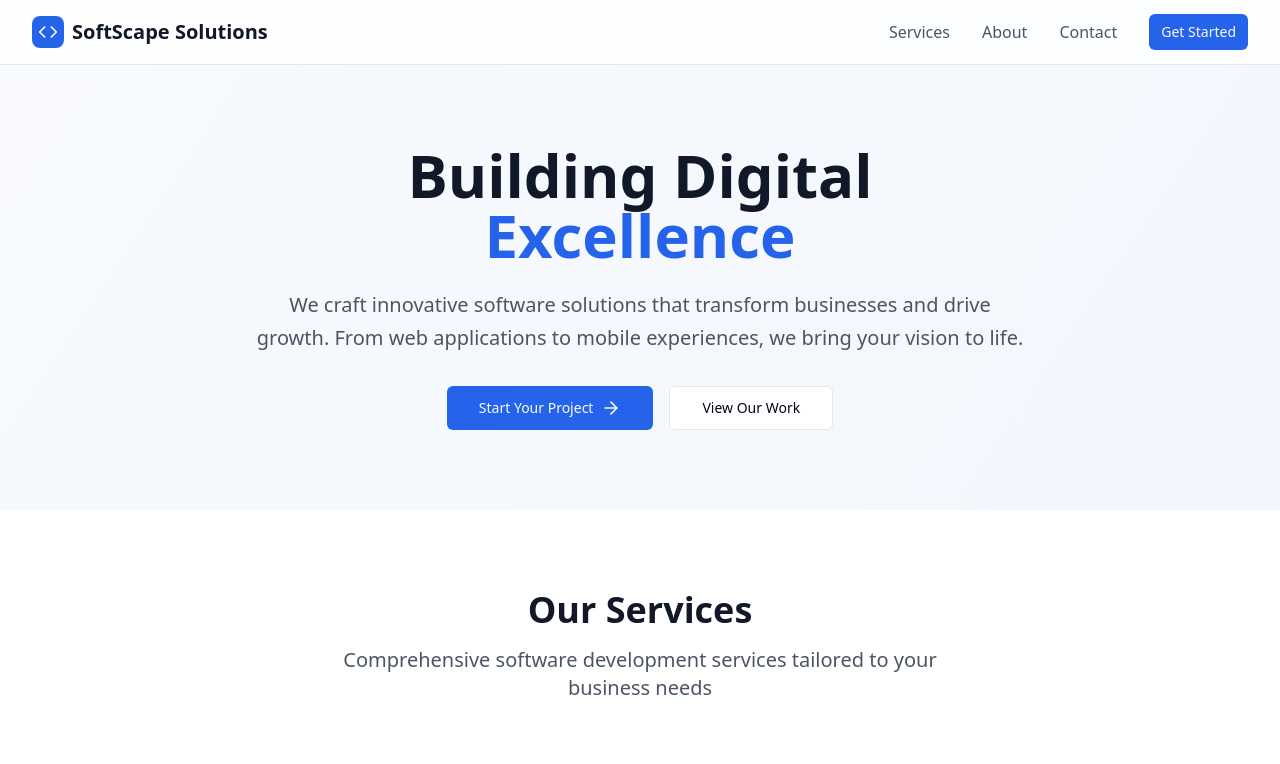
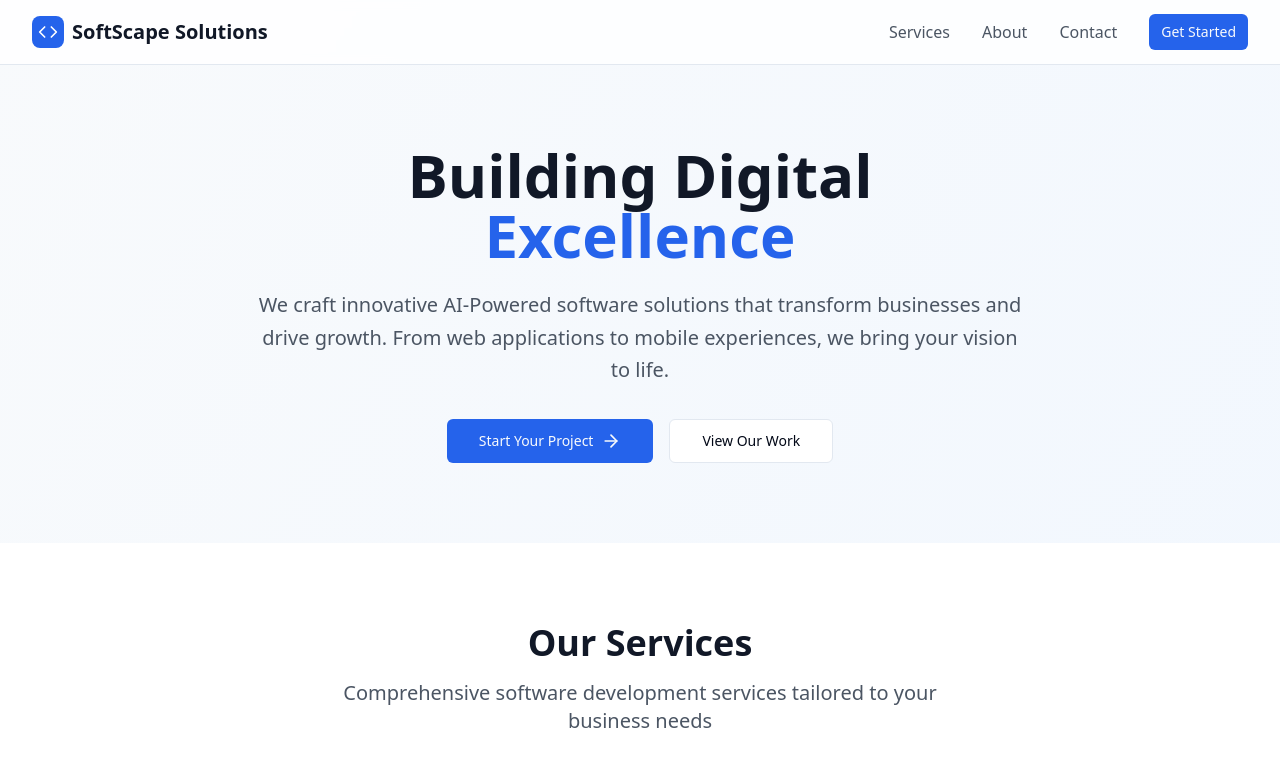
Before and after one commit to SoftScape-Solutions/SoftScape-Solutions, a React (Vite) app: page / in a window 1280 px wide. Shown: the top 764 px of the page. Built offline with nearby package versions, Linux system fonts and the light colour scheme.

Commit message:
papa added a something

```diff
--- a/src/compo/landingPage.jsx
+++ b/src/compo/landingPage.jsx
@@ -35,7 +35,7 @@ const LandingPage = () => {
               <span className="text-blue-600 block">Excellence</span>
             </h1>
             <p className="text-xl text-gray-600 mb-8 max-w-3xl mx-auto leading-relaxed">
-              We craft innovative software solutions that transform businesses and drive growth.
+              We craft innovative AI-Powered software solutions that transform businesses and drive growth.
               From web applications to mobile experiences, we bring your vision to life.
             </p>
             <div className="flex flex-col sm:flex-row gap-4 justify-center">
```
